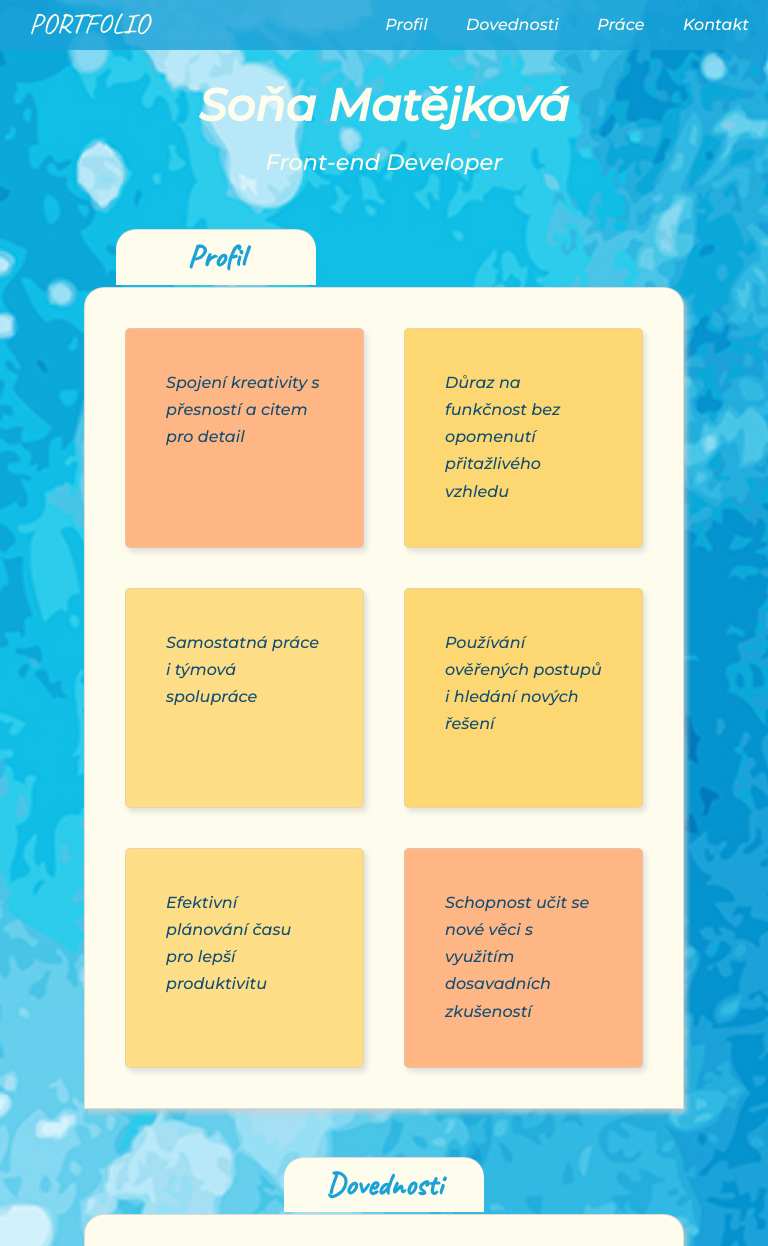
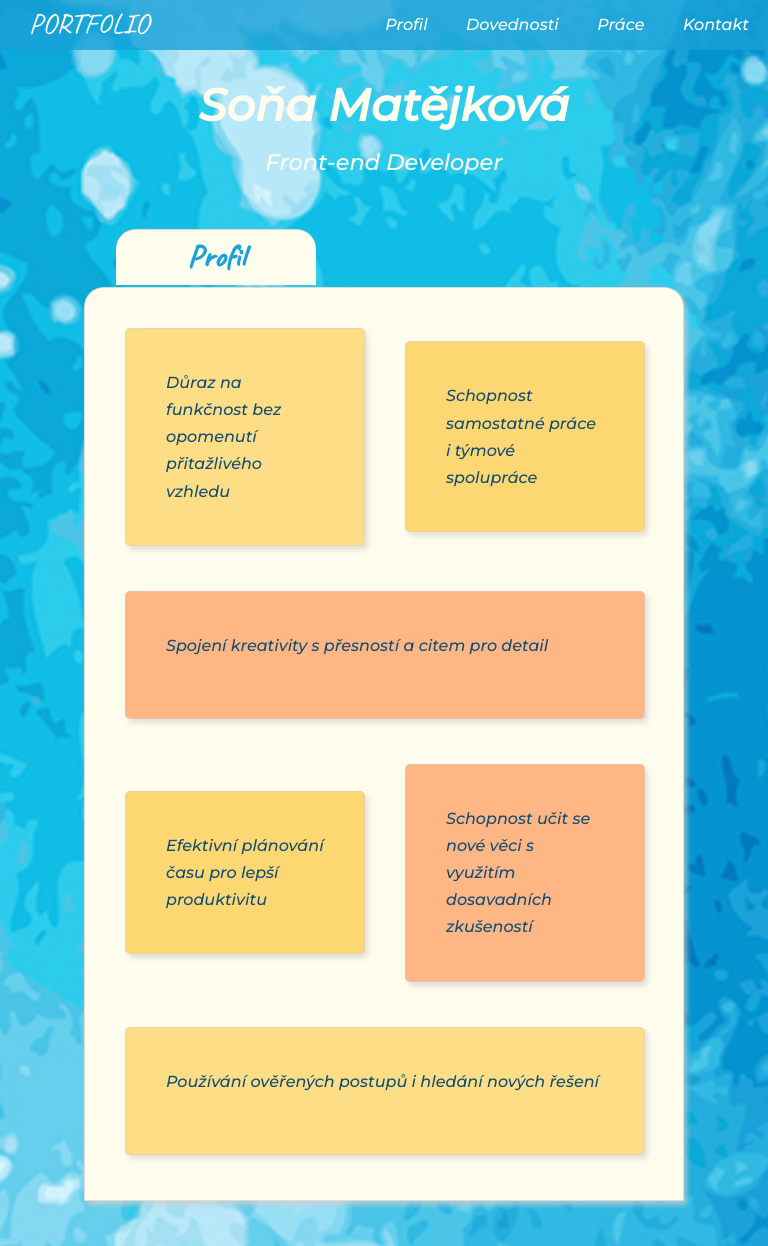
Before and after one commit to Tvorim-Web-od-A-do-Z-2-jaro-2021-Praha/portfolio-projekt-SonaMatejkova, a plain HTML site: page index.html in a window 768 px wide. Shown: the top 1246 px of the page. Drawn offline with Linux system fonts and the light colour scheme.

Commit message:
Přidání gridu

```diff
--- a/index.html
+++ b/index.html
@@ -39,11 +39,11 @@
     <h2 class="about-title about-title--left">Profil</h2>
     <div class="about-container">
       <div class="about-container__item about-container__item--third">Spojení kreativity s přesností a citem pro detail</div>
-      <div class="about-container__item about-container__item--second">Důraz na funkčnost bez opomenutí přitažlivého vzhledu</div>
-      <div class="about-container__item about-container__item--first">Samostatná práce i týmová spolupráce</div>
-      <div class="about-container__item about-container__item--second">Používání ověřených postupů i hledání nových řešení</div>
-      <div class="about-container__item about-container__item--first">Efektivní plánování času pro lepší produktivitu</div>
-      <div class="about-container__item about-container__item--third">Schopnost učit se nové věci s využitím dosavadních zkušeností</div>
+      <div class="about-container__item about-container__item--first">Důraz na funkčnost bez opomenutí přitažlivého vzhledu</div>
+      <div class="about-container__item about-container__item--second">Schopnost samostatné práce i týmové spolupráce</div>
+      <div class="about-container__item about-container__item--fourth">Používání ověřených postupů i hledání nových řešení</div>
+      <div class="about-container__item about-container__item--fifth">Efektivní plánování času pro lepší produktivitu</div>
+      <div class="about-container__item about-container__item--sixth">Schopnost učit se nové věci s využitím dosavadních zkušeností</div>
     </div>
   </section>
 
@@ -64,15 +64,15 @@
         <h3>Bootstrap</h3>
         <p>verze 4.0</p>
       </div>
-      <div class="skills-container__item skills-container__item--third">
+      <div class="skills-container__item skills-container__item--sixth">
         <h3>JavaScript</h3>
         <p>ES6, animace SVG</p>
       </div>
-      <div class="skills-container__item skills-container__item--second">
+      <div class="skills-container__item skills-container__item--fifth">
         <h3>React</h3>
         <p>React Router, Hooks, Styled Components</p>
       </div>
-      <div class="skills-container__item skills-container__item--first">
+      <div class="skills-container__item skills-container__item--fourth">
         <h3>Inkscape</h3>
         <p>tvorba vektorové grafiky</p>
       </div>
--- a/style.css
+++ b/style.css
@@ -97,37 +97,79 @@ h3 {
   border: 1px solid rgba(209, 206, 206, 0.7);
   box-shadow: 3px 4px 5px rgba(209, 206, 206, 0.7);
   display: grid;
-  grid-template-columns: 1fr 1fr 1fr;
-  grid-template-rows: 1fr 1fr;
-  row-gap: 3em;
+  grid-template-columns: repeat(3, minmax(14em, 1fr));
+  grid-template-rows: repeat(3, minmax(14em, 1fr));
+  padding: 2em 3em;
   column-gap: 3em;
+}
+.work-container {
+  grid-template-columns: repeat(3, minmax(15em, 1fr));
+  grid-template-rows: repeat(2, minmax(20em, 1fr));
   padding: 3em;
+  gap: 2em;
 }
 .about-container__item, .skills-container__item, .work-container__item {
+  min-height: 11em;
   padding: 2.5em;
   border-radius: 5px;
   border: 1px solid rgba(209, 206, 206, 0.5);
   box-shadow: 3px 4px 5px rgba(209, 206, 206, 0.6);
+  align-self: center;
 }
 .work-container__item {
   padding: 1.5em;
+  min-height: 15em;
 }
 .work-container__item img {
   width: 100%;
   border: 3px solid  rgb(53, 52, 52);
+  margin-bottom: 1em;
 }
 .work-container a {
   text-decoration: none;
   color:rgb(18, 78, 116)
 }
-.about-container__item--first, .skills-container__item--first, .work-container__item--first {
+.about-container__item--first, .skills-container__item--first, .work-container__item--first, .about-container__item--fourth, .skills-container__item--fourth {
   background-color: rgb(253, 222, 134);
 }
-.about-container__item--second, .skills-container__item--second, .work-container__item--second {
+.about-container__item--second, .skills-container__item--second, .work-container__item--second, .about-container__item--fifth, .skills-container__item--fifth {
   background-color: rgb(253, 216, 114);
 }
-.about-container__item--third, .skills-container__item--third, .work-container__item--third {
+.about-container__item--third, .skills-container__item--third, .work-container__item--third, .about-container__item--sixth, .skills-container__item--sixth {
   background-color: rgb(254, 182, 133);
+}
+.about-container__item--first {
+  grid-area: 1/1/3/2;
+}
+.skills-container__item--fourth{
+  grid-area: 2/1/3/2;
+}
+.about-container__item--second, .skills-container__item--third {
+  grid-area: 2/2/3/3;
+}
+.about-container__item--third {
+  grid-area: 1/2/2/4;
+}
+.skills-container__item--second {
+  grid-area: 1/1/2/3;
+}
+.about-container__item--fourth {
+  grid-area: 2/3/3/4;
+}
+ .skills-container__item--first {
+  grid-area: 1/3/3/4;
+}
+.about-container__item--fifth, .skills-container__item--sixth {
+  grid-area: 3/1/4/2;
+}
+.about-container__item--sixth, .skills-container__item--fifth {
+  grid-area: 3/2/4/4;
+}
+.work-container__item--first {
+  align-self: start;
+}
+.work-container__item--third {
+  align-self: end;
 }
 .contact {
   max-width: 900px;
@@ -229,7 +271,7 @@ h3 {
     font-size: 0.7em;
   }
 }
-@media screen and (min-width: 400px) and (max-width: 850px) {
+@media screen and (min-width: 400px) and (max-width: 870px) {
   body {
     font-size: 16px;
   }
@@ -259,17 +301,48 @@ h3 {
     width: 600px;
   }
   .work-container, .skills-container, .about-container {
-    grid-template-columns: 1fr 1fr;
-    row-gap: 2.5em;
+    grid-template-columns: repeat(2, minmax(15em, 1fr));
+    grid-template-rows: repeat(4, minmax(10em, 1fr));
     column-gap: 2.5em;
-    padding: 2.5em;
+  }
+  .about-container {
+    padding: 2.5em 2.5em 0 2.5em;
+  }
+  .skills-container {
+    padding: 1em 2.5em;
+  }
+  .work-container {
+    grid-template-rows: repeat(3, minmax(10em, 1fr));
+    column-gap: 2em;
+    padding: 2em;
   }
   .placeholder {
     height: 3rem;
   }
   .about-container__item, .skills-container__item, .work-container__item {
     padding: 2.5em;
-    min-height: 220px;
+    min-height: 8em;
+  }
+  .about-container__item--first {
+    grid-area: 1/1/2/2;
+  }
+  .about-container__item--second {
+    grid-area: 1/2/2/3;
+  }
+  .about-container__item--third {
+    grid-area: 2/1/3/3;
+  }
+  .about-container__item--fourth {
+    grid-area: 4/1/5/3;
+  }
+  .about-container__item--sixth {
+    grid-column-end: 3;
+  }
+  .skills-container__item--first {
+    grid-area: 3/2/4/3;
+  }
+  .skills-container__item--fifth {
+    grid-area: 4/1/5/3;
   }
   .work-container__item {
     padding:  1.5em;
```
